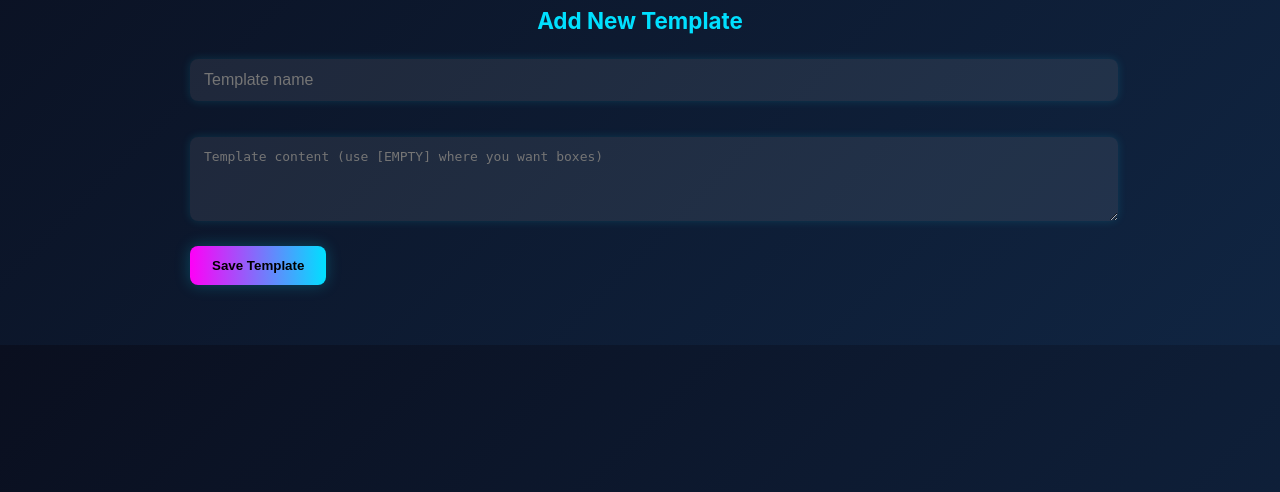
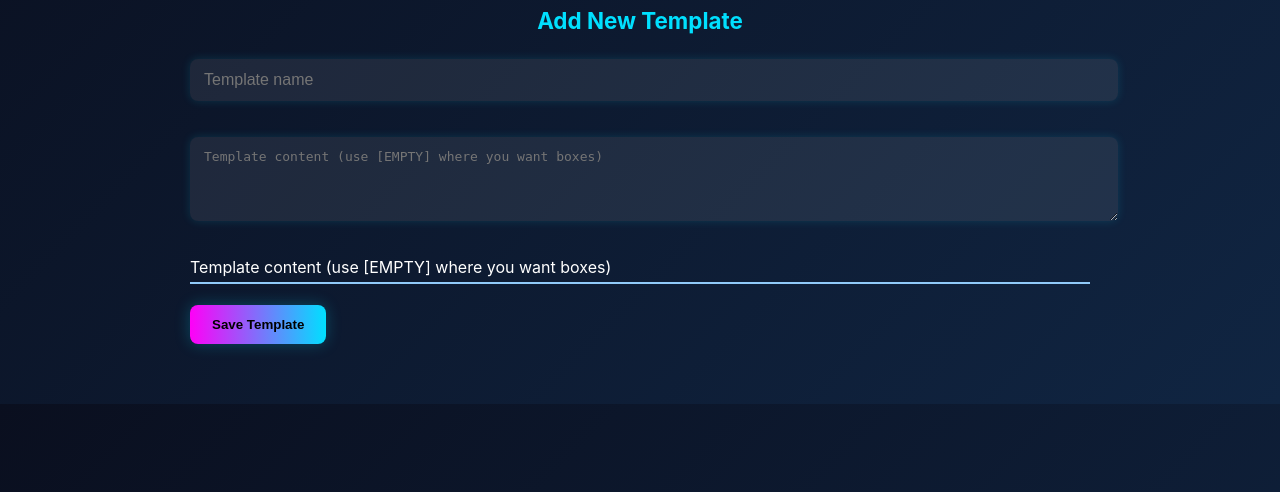
Before and after one commit to Freaky93/grc0app, a Flask app: page /templates in a window 1280 px wide. Shown: the part 308-800 px from the top of the page. Run offline with Flask 3, Linux system fonts and the light colour scheme; a user stored in the database is signed in.

Commit message:
updated the app at 10:06 PM

```diff
--- a/Templates/templates.html
+++ b/Templates/templates.html
@@ -143,6 +143,8 @@
   h1 { font-size: 1.6rem; }
 }
 
+
+
 </style>
 
 </head>
@@ -166,7 +168,11 @@
     <h2>Add New Template</h2>
 <input id="tplName" type="text" placeholder="Template name" required><br><br>
 <textarea id="tplContent" rows="4" cols="50" placeholder="Template content (use [EMPTY] where you want boxes)" required></textarea><br>
+<p style="border-bottom: 2px solid #90caf9; padding-bottom: 5px; width: 100%;">
+  Template content (use [EMPTY] where you want boxes)
+</p>
 <button id="saveBtn" class="btn" type="button">Save Template</button>
+
 
 <script>
 document.getElementById('saveBtn').addEventListener('click', async () => {
```
